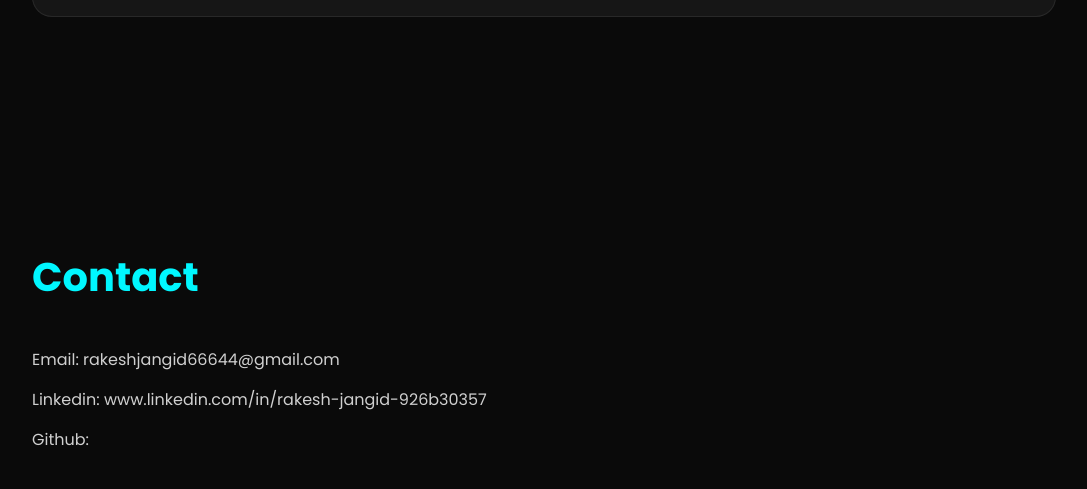
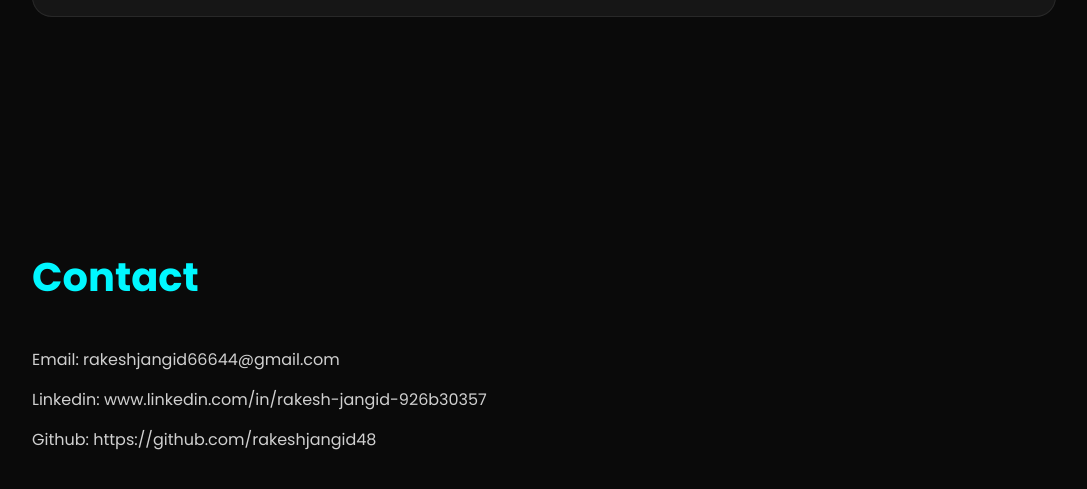
Before and after one commit to rakeshjangid48/portfolio-website, a plain HTML site: page index.html in a window 1280 px wide. Shown: the part 2025-2514 px from the top of the page, without its empty margins (96-1183 px from the left). Drawn offline with Linux system fonts and the light colour scheme.

Commit message:
Update index.html

```diff
--- a/index.html
+++ b/index.html
@@ -87,7 +87,7 @@
 
         <p>Email: rakeshjangid66644@gmail.com</p>
         <p>Linkedin: www.linkedin.com/in/rakesh-jangid-926b30357</p>
-        <p>Github:</p>
+        <p>Github: https://github.com/rakeshjangid48</p>
     </section>
 
     <script src="script.js"></script>
```
